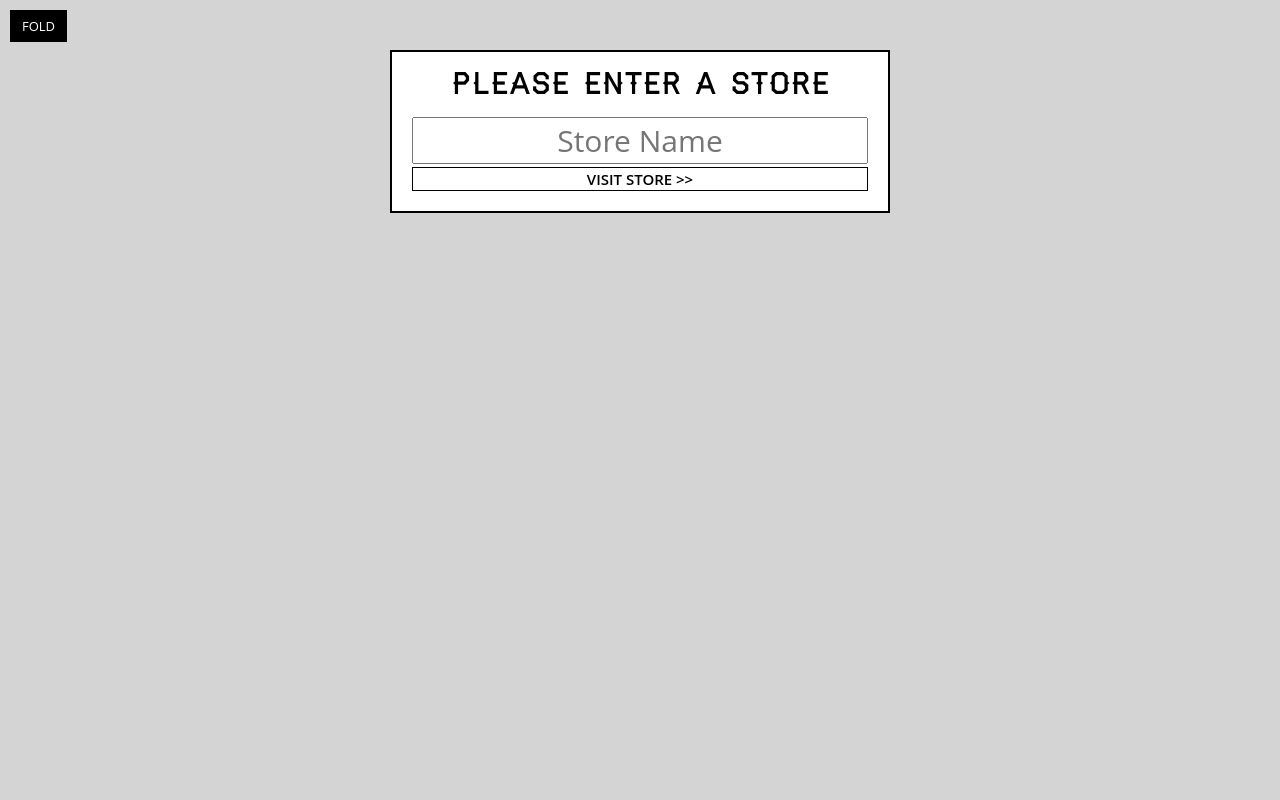
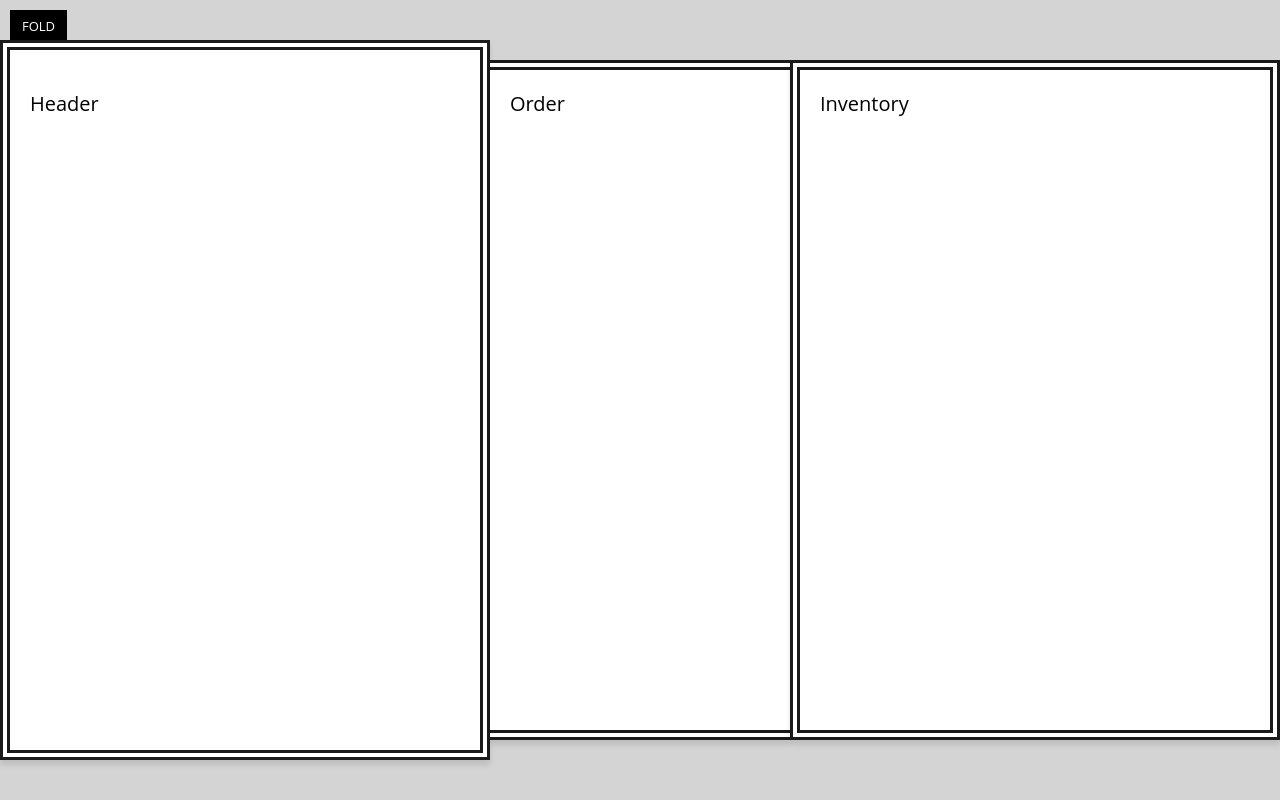
Before and after one commit to jrsahuquillo/React-for-beginners-WesBos, a React (Create React App) app: page / in a window 1280 px wide. Built offline with nearby package versions, Linux system fonts and the light colour scheme.

Commit message:
Creates application layout with components

```diff
--- /dev/null
+++ b/src/components/App.js
@@ -0,0 +1,20 @@
+import React from 'react';
+import Header from './Header';
+import Order from './Order';
+import Inventory from './Inventory';
+
+class App extends React.Component {
+  render() {
+    return (
+      <div className="catch-of-the-day">
+        <div className="menu">
+          <Header />
+        </div>
+        <Order />
+        <Inventory />
+      </div>
+    )
+  }
+}
+
+export default App;
--- /dev/null
+++ b/src/components/Header.js
@@ -0,0 +1,11 @@
+import React from 'react';
+
+class Header extends React.Component {
+  render() {
+    return (
+      <p>Header</p>
+    )
+  }
+}
+
+export default Header;
--- /dev/null
+++ b/src/components/Inventory.js
@@ -0,0 +1,11 @@
+import React from 'react';
+
+class Inventory extends React.Component {
+  render() {
+    return (
+      <p>Inventory</p>
+    )
+  }
+}
+
+export default Inventory;
--- /dev/null
+++ b/src/components/Order.js
@@ -0,0 +1,11 @@
+import React from 'react';
+
+class Order extends React.Component {
+  render() {
+    return (
+      <p>Order</p>
+    )
+  }
+}
+
+export default Order;
--- a/src/index.js
+++ b/src/index.js
@@ -1,7 +1,8 @@
 import React from 'react';
 import { render } from 'react-dom';
 import './css/style.css'
+import App from './components/App';
 
 import StorePicker from './components/StorePicker';
 
-render(<StorePicker/>, document.querySelector('#main'));
+render(<App/>, document.querySelector('#main'));
```
